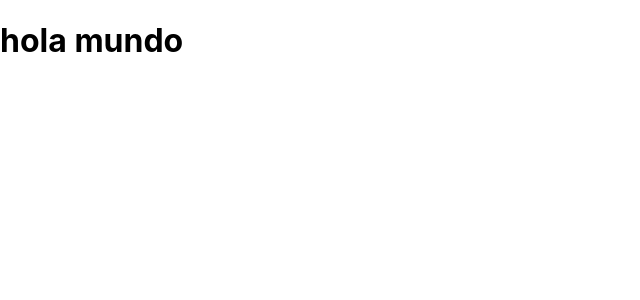
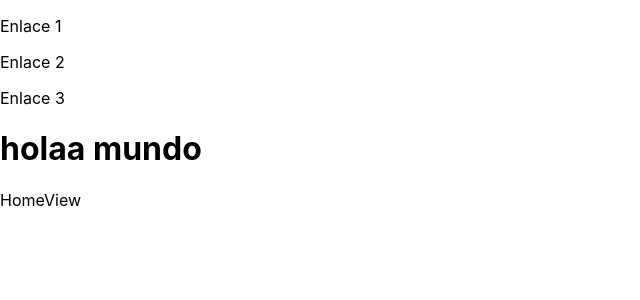
Before and after one commit to Lauta95/react-coder, a React (Create React App) app: page / in a window 1280 px wide. Shown: the top 300 px of the page, without its empty margins (0-640 px from the left). Built offline with nearby package versions, Linux system fonts and the light colour scheme.

Commit message:
se agregan los primeros componentes

```diff
--- a/src/App.js
+++ b/src/App.js
@@ -1,8 +1,14 @@
+import { HomeView } from './components/HomeView/HomeView';
+import { NavBar } from './components/NavBar/NavBar';
 
 function App() {
   return (
     <>
-      <h1>hola mundo</h1>
+      <div>
+        <NavBar />
+        <h1>holaa mundo</h1>
+        <HomeView />
+      </div>
     </>
   );
 }
--- /dev/null
+++ b/src/components/HomeView/HomeView.jsx
@@ -0,0 +1,7 @@
+import React from 'react'
+
+export const HomeView = () => {
+  return (
+    <div>HomeView</div>
+  )
+}
--- /dev/null
+++ b/src/components/NavBar/NavBar.jsx
@@ -0,0 +1,11 @@
+import React from 'react'
+
+export const NavBar = () => {
+  return (
+    <div>
+        <p>Enlace 1</p>
+        <p>Enlace 2</p>
+        <p>Enlace 3</p>
+    </div>
+  )
+}
```
